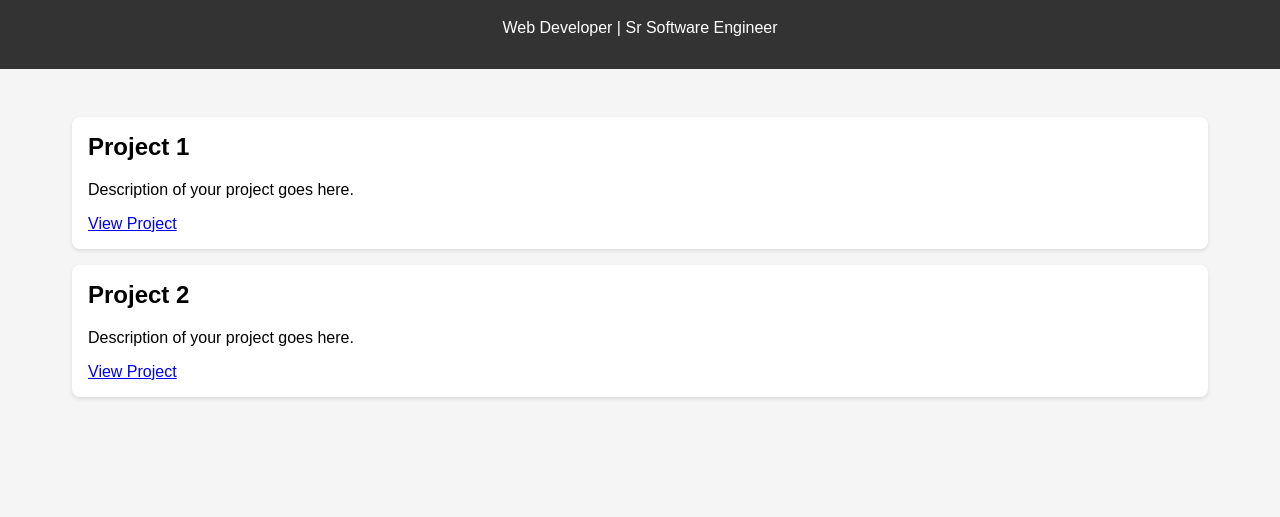
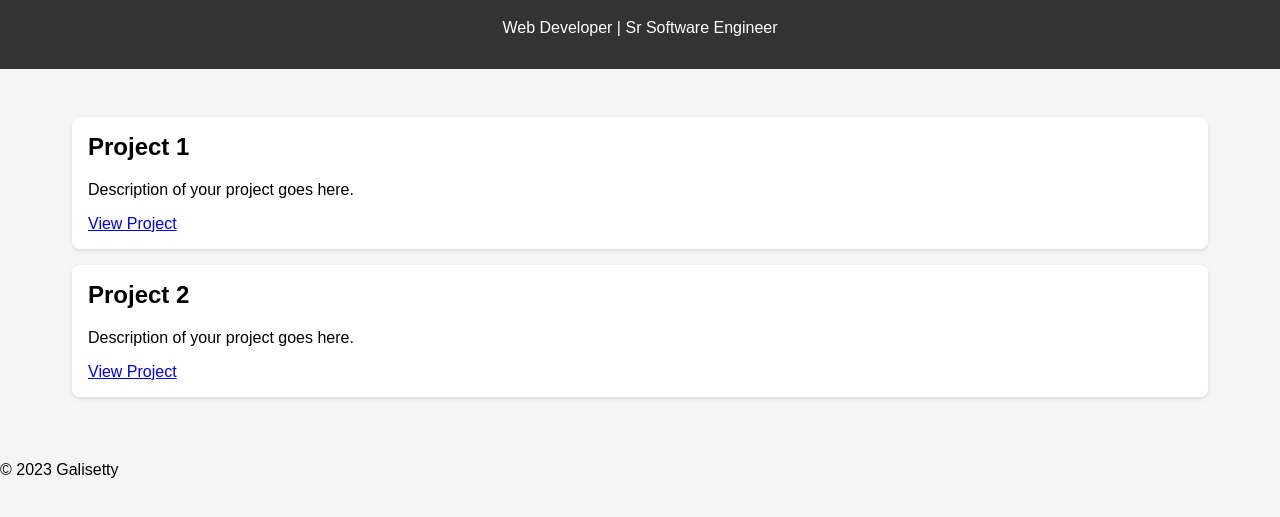
Before and after one commit to pgalisetty/portfolio, a plain HTML site: page index.html in a window 1280 px wide. Shown: the part 77-594 px from the top of the page. Drawn offline with Linux system fonts and the light colour scheme.

Commit message:
Update index.html

```diff
--- a/index.html
+++ b/index.html
@@ -53,5 +53,8 @@
         </div>
         <!-- Add more projects as needed -->
     </div>
+    <footer>
+    <p>© 2023 Galisetty</p>
+    </footer>
 </body>
 </html>
```
